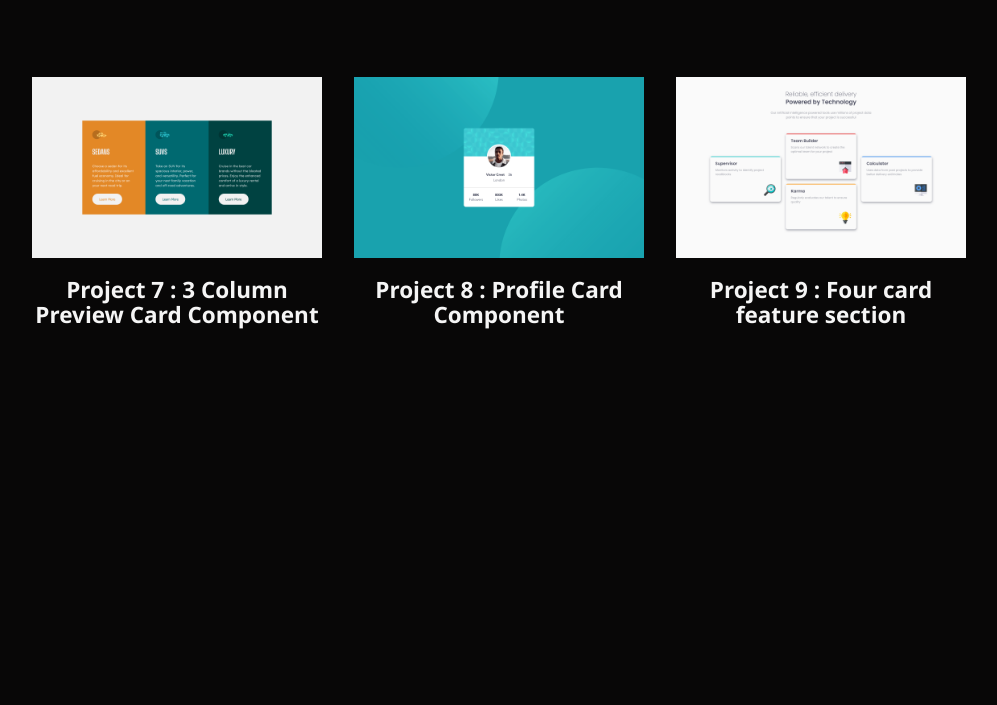
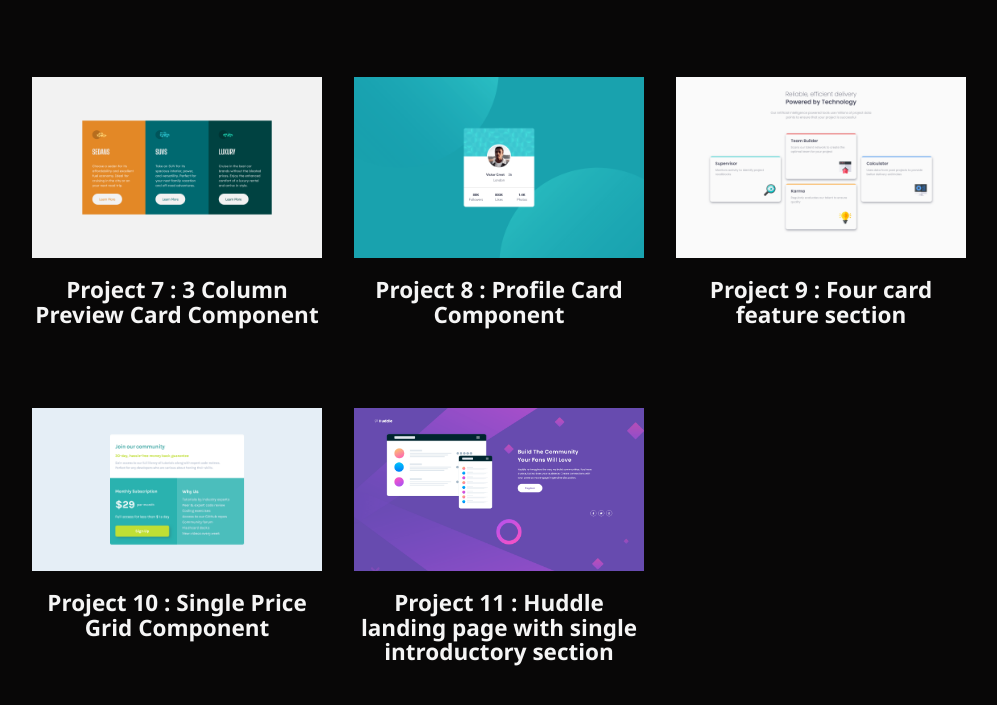
Before and after one commit to omarsaleh11/my-projects, a website built with Vite: page index.html in a window 1280 px wide. Shown: the part 767-1472 px from the top of the page, without its empty margins (141-1138 px from the left). Before the commit the page ends 1159 px from the top, so only its background shows below. Built offline with nearby package versions, Linux system fonts and the light colour scheme.

Commit message:
Add files via upload

```diff
--- a/index.html
+++ b/index.html
@@ -101,6 +101,29 @@
       </div>
      </a>
     </div>
+    <div class="grid__card">
+     <a href="https://10th-project-single-price-grid.netlify.app/">
+      <div class="grid__card--img">
+       <img src="/images/10th-project-single-price-grid.png" alt="Single Price Grid Component" />
+      </div>
+      <div class="grid__card--title">
+       <h2>Project 10 : Single Price Grid Component</h2>
+      </div>
+     </a>
+    </div>
+    <div class="grid__card">
+     <a href="https://11th-project-huddle-landing-page.netlify.app/">
+      <div class="grid__card--img">
+       <img
+        src="/images/11th-project-huddle-landing-page.png"
+        alt="Huddle landing page with single introductory section"
+       />
+      </div>
+      <div class="grid__card--title">
+       <h2>Project 11 : Huddle landing page with single introductory section</h2>
+      </div>
+     </a>
+    </div>
    </section>
   </main>
  </body>
```
Also changed, not shown: images/10th-project-single-price-grid.png (added), images/11th-project-huddle-landing-page.png (added).
